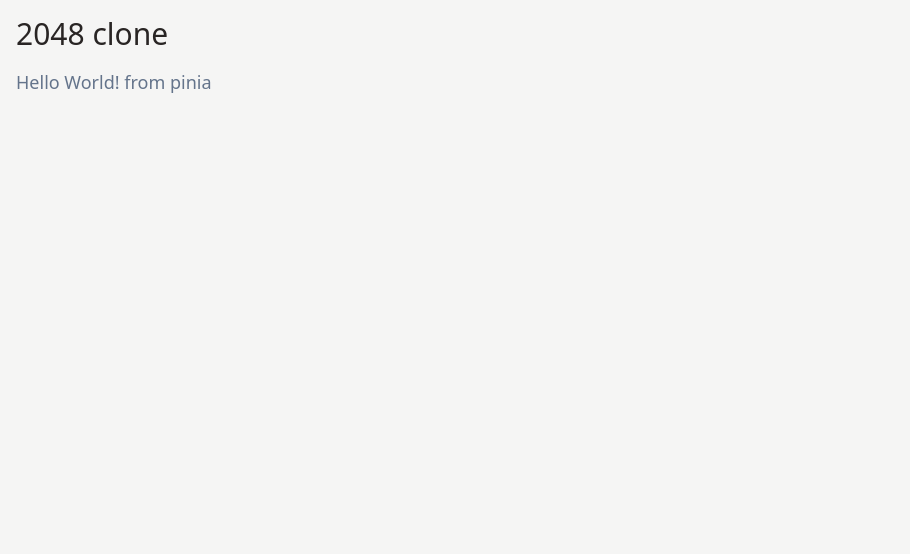
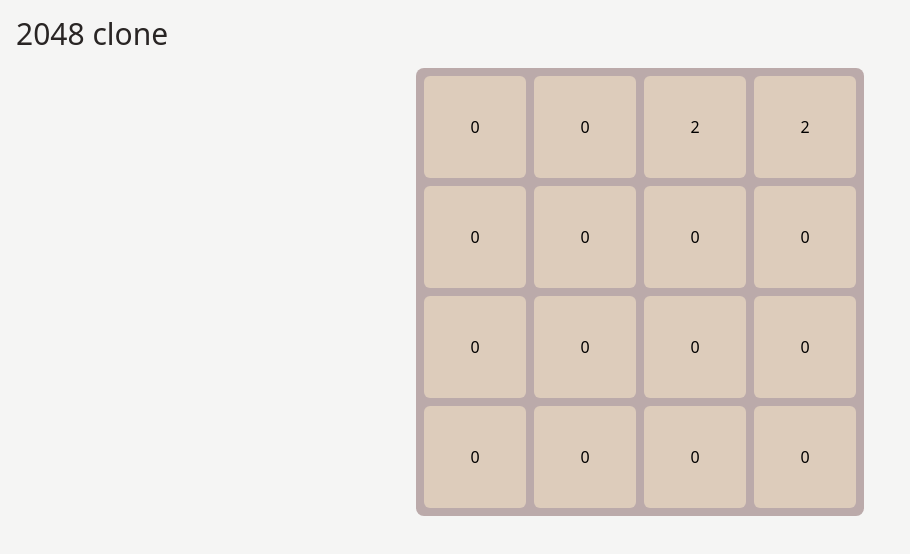
Before and after one commit to alexander-alarcon/2048-vue, a Vue app: page / in a window 1280 px wide. Shown: the top 554 px of the page, without its empty margins (0-910 px from the left). Built offline with nearby package versions, Linux system fonts and the light colour scheme.

Commit message:
build board print logic

```diff
--- a/src/App.vue
+++ b/src/App.vue
@@ -1,10 +1,9 @@
 <script setup>
-import useMainStore from './stores/main'
+import GameBoard from './components/GameBoard.vue'
 
-const mainStore = useMainStore()
 </script>
 
 <template>
   <h1 class="text-3xl text-stone-800 p-4">2048 clone</h1>
-  <p class="text-lg text-slate-500 px-4">{{ mainStore.message }}</p>
+  <game-board />
 </template>
--- /dev/null
+++ b/src/components/GameBoard.vue
@@ -0,0 +1,31 @@
+<script setup>
+import { storeToRefs } from "pinia";
+
+import GameCell from "./GameCell.vue";
+import useMainStore from "../stores/main";
+
+const mainStore = useMainStore();
+const { board, cellCount, boardSize } = storeToRefs(mainStore);
+</script>
+
+<template>
+  <div class="container mx-auto">
+    <div
+      class="game-board mx-auto grid aspect-square min-w-[320px] max-w-md gap-2 rounded-lg bg-board p-2"
+      :style="{ gridTemplateColumns: `repeat(${board.length}, 1fr)` }"
+    >
+      <game-cell
+        v-for="cell in cellCount"
+        :key="cell"
+        :cell="
+          board[Math.floor((cell - 1) / boardSize)][
+            Math.floor((cell - 1) % boardSize)
+          ]
+        "
+        :index="cell"
+      />
+
+      <!--     <game-cell v-for="(cell, index) in cellCount" :key="index" :cell="cell" /> -->
+    </div>
+  </div>
+</template>
--- /dev/null
+++ b/src/components/GameCell.vue
@@ -0,0 +1,16 @@
+<script setup>
+defineProps({
+  cell: {
+    default: () => 0,
+    type: Number,
+  },
+});
+</script>
+
+<template>
+  <div class="cell relative rounded-md bg-cell p-4">
+    <div class="absolute inset-0 flex items-center justify-center rounded-md">
+      {{ cell }}
+    </div>
+  </div>
+</template>
--- a/src/stores/main.js
+++ b/src/stores/main.js
@@ -1,11 +1,92 @@
-import { defineStore } from 'pinia';
+import { defineStore } from "pinia";
 
-const useMainStore = defineStore('main', {
+const DIRECTIONS = ["up", "down", "left", "right"];
+
+function getRandomItem(array) {
+  return array[Math.floor(Math.random() * array.length)];
+}
+
+function getRandomEmptyCell(board, direction) {
+  let cell = null;
+  const boardSize = board.length;
+
+  while (!cell) {
+    const emptyCells = [];
+
+    switch (direction) {
+      case "up": {
+        for (let i = 0; i < boardSize; i += 1) {
+          if (board[0][i] === 0) {
+            emptyCells.push({ x: 0, y: i });
+          }
+        }
+        break;
+      }
+      case "down": {
+        for (let i = boardSize - 1; i >= 0; i -= 1) {
+          if (board[0][i] === 0) {
+            emptyCells.push({ x: boardSize - 1, y: i });
+          }
+        }
+        break;
+      }
+      case "left": {
+        for (let i = 0; i < boardSize; i += 1) {
+          if (board[i][0] === 0) {
+            emptyCells.push({ x: i, y: 0 });
+          }
+        }
+        break;
+      }
+      case "right": {
+        for (let i = boardSize - 1; i >= 0; i -= 1) {
+          if (board[i][0] === 0) {
+            emptyCells.push({ x: i, y: boardSize - 1 });
+          }
+        }
+        break;
+      }
+      default:
+        break;
+    }
+
+    cell = getRandomItem(emptyCells);
+  }
+
+  return cell;
+}
+
+const useMainStore = defineStore("main", {
   state() {
+    const boardSize = 4;
+
+    const board = Array.from({ length: boardSize }).map(() =>
+      Array.from({ length: boardSize }).fill(0)
+    );
+
+    const { x: x1, y: y1 } = getRandomEmptyCell(
+      board,
+      getRandomItem(DIRECTIONS)
+    );
+    board[x1][y1] = 2;
+
+    const { x: x2, y: y2 } = getRandomEmptyCell(
+      board,
+      getRandomItem(DIRECTIONS)
+    );
+    board[x2][y2] = 2;
+
     return {
-      message: 'Hello World! from pinia',
+      boardSize,
+      board,
     };
   },
+  getters: {
+    cellCount(state) {
+      return state.boardSize * state.boardSize;
+    },
+  },
+  actions: {},
 });
 
 export default useMainStore;
--- a/tailwind.config.js
+++ b/tailwind.config.js
@@ -2,7 +2,12 @@
 module.exports = {
   content: ['./index.html', './src/**/*.{vue,js}'],
   theme: {
-    extend: {},
+    extend: {
+      colors: {
+        board: '#bbaaaa',
+        cell: '#ddccbb',
+      },
+    },
   },
   plugins: [],
 };
```
